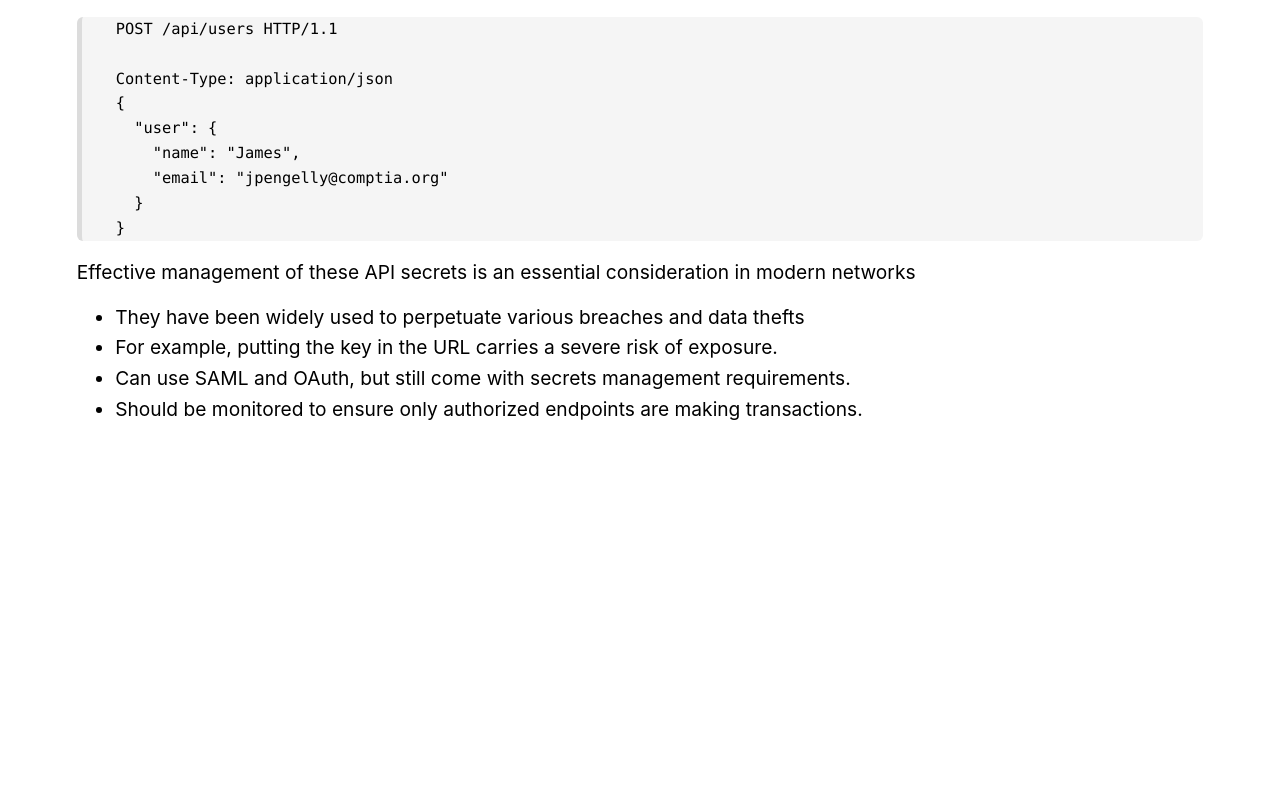
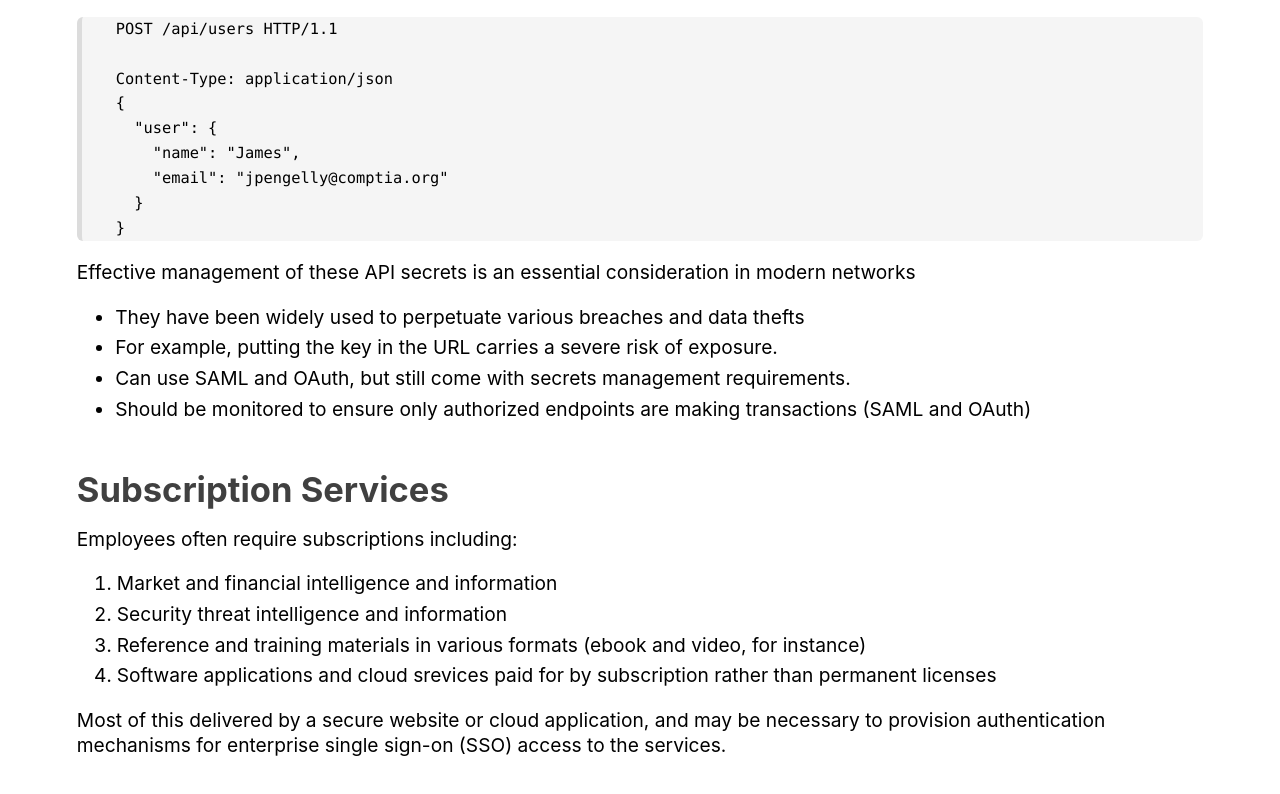
Before and after one commit to DylanEStone/stone-vim-wiki.io, a plain HTML site: page 11B.html in a window 1280 px wide. Shown: the part 1968-2762 px from the top of the page. Before the commit the page ends 2428 px from the top, so only its background shows below. Drawn offline with Linux system fonts and the light colour scheme.

```diff
--- a/11B.html
+++ b/11B.html
@@ -184,9 +184,31 @@ For example, putting the key in the URL carries a severe risk of exposure.
 Can use SAML and OAuth, but still come with secrets management requirements.
 
 <li>
-Should be monitored to ensure only authorized endpoints are making transactions.
+Should be monitored to ensure only authorized endpoints are making transactions (SAML and OAuth)
 
 </ul>
+<div id="Topic 11B: Implementing Secure Application Protocols-Subscription Services"><h2 id="Subscription Services" class="header"><a href="#Topic 11B: Implementing Secure Application Protocols-Subscription Services">Subscription Services</a></h2></div>
+
+<p>
+Employees often require subscriptions including:
+</p>
+<ol>
+<li>
+Market and financial intelligence and information
+
+<li>
+Security threat intelligence and information
+
+<li>
+Reference and training materials in various formats (ebook and video, for instance)
+
+<li>
+Software applications and cloud srevices paid for by subscription rather than permanent licenses
+
+</ol>
+<p>
+Most of this delivered by a secure website or cloud application, and may be necessary to provision authentication mechanisms for enterprise single sign-on (SSO) access to the services.
+</p>
 
 </body>
 </html>
```
Also changed, not shown: index.html (+8 -8 lines), 1 other file.
